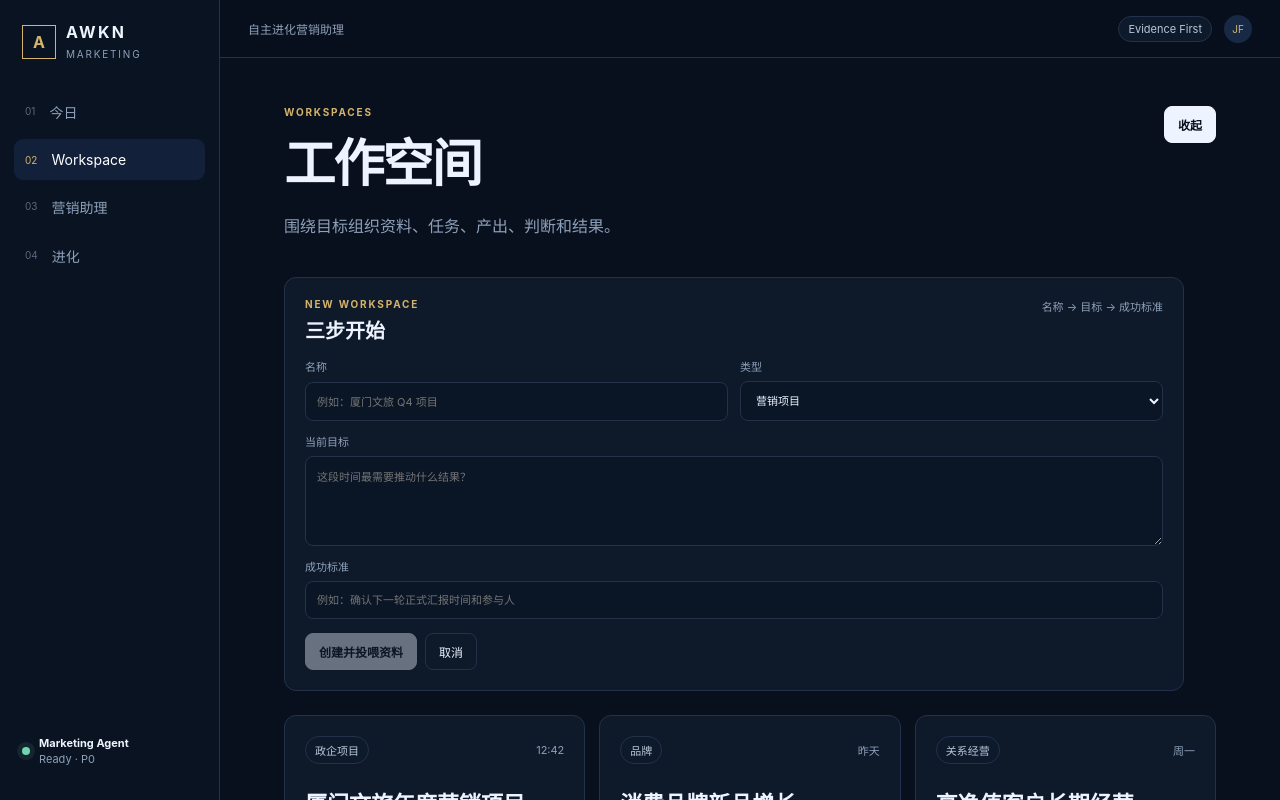
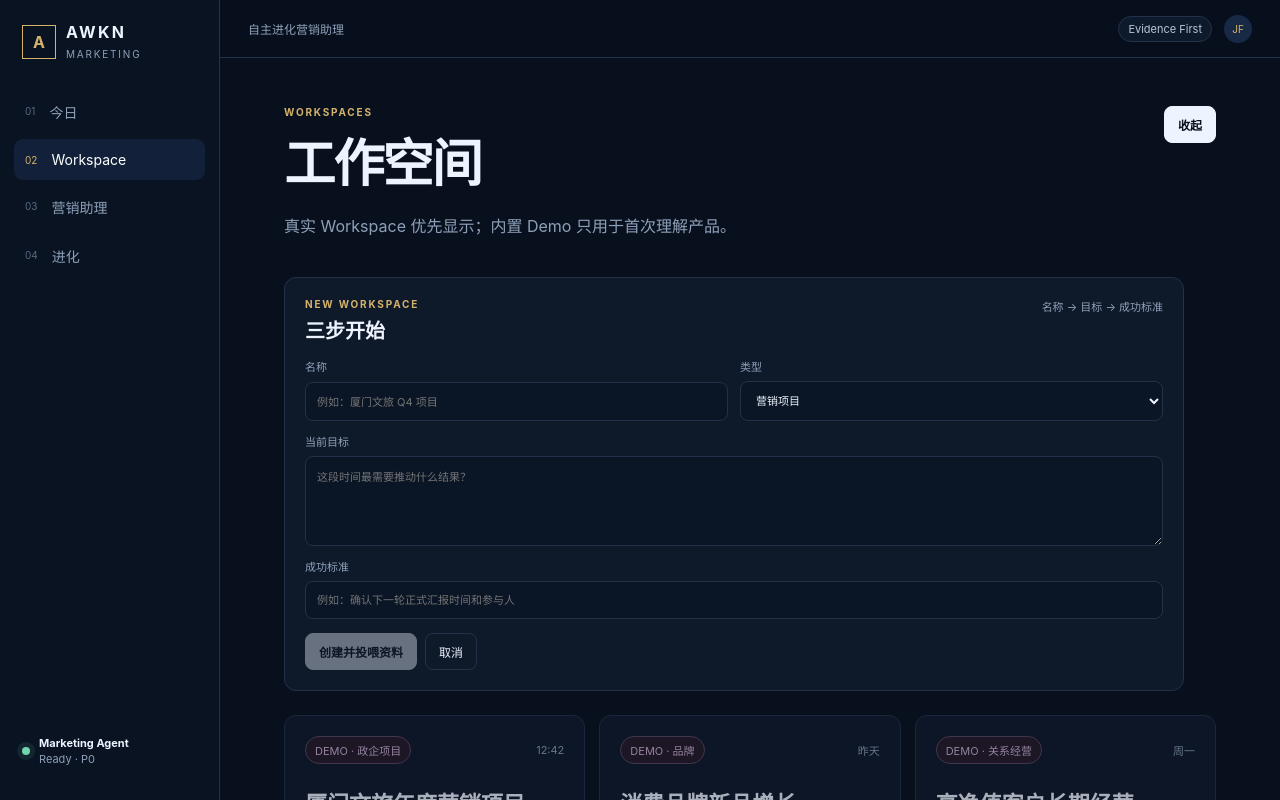
Before and after one commit to AWKN-Lab/marketing, a Next.js app: page /workspaces in a window 1280 px wide. Both pictures are taken after a click on the button "新建 Workspace". Shown: the top 800 px of the page. Built offline with nearby package versions, Linux system fonts and the light colour scheme.

Commit message:
fix: isolate demo data from real P0 state

```diff
--- a/app/workspaces/page.tsx
+++ b/app/workspaces/page.tsx
@@ -2,5 +2,5 @@ import { WorkspaceIndexClient } from "@/components/workspace-index-client";
 import { workspaces } from "@/lib/mock-data";
 
 export default function WorkspacesPage() {
-  return <WorkspaceIndexClient baseWorkspaces={workspaces.map(({ activeTaskId, context, materials, tasks, ...workspace }) => workspace)} />;
+  return <WorkspaceIndexClient baseWorkspaces={workspaces.map(({ activeTaskId, context, materials, tasks, ...workspace }) => ({ ...workspace, isDemo: true }))} />;
 }
--- a/components/task-workbench.tsx
+++ b/components/task-workbench.tsx
@@ -6,8 +6,9 @@ import { EvidenceDrawer } from "@/components/evidence-drawer";
 import { TaskConversation } from "@/components/task-conversation";
 
 export function TaskWorkbench({ task }: { task: MarketingTask }) {
+  const isLocal = task.id.startsWith("local-task-");
   return <main className="task-page">
-    <header className="task-header"><div><p className="eyebrow">{task.workspaceName} / {task.type}</p><h1>{task.title}</h1><p className="muted">目标：{task.goal}</p></div><div className="row gap-sm"><EvidenceDrawer scopeId={task.workspaceId}/><button className="button primary">继续运行</button></div></header>
+    <header className="task-header"><div><p className="eyebrow">{task.workspaceName} / {task.type}{isLocal ? "" : " / DEMO"}</p><h1>{task.title}</h1><p className="muted">目标：{task.goal}</p></div><div className="row gap-sm"><EvidenceDrawer scopeId={task.workspaceId} includeDemo={!isLocal}/><button className="button primary">继续运行</button></div></header>
     <div className="task-grid"><TaskConversation task={task} /><ArtifactWorkspace taskId={task.id} workspaceId={task.workspaceId} taskType={task.type} taskGoal={task.goal} title={task.artifact.title} aiDraft={task.artifact.aiDraft} initialFinal={task.artifact.userFinal} /></div>
   </main>;
 }
--- a/components/workspace-index-client.tsx
+++ b/components/workspace-index-client.tsx
@@ -6,7 +6,7 @@ import { useState } from "react";
 import { usePersistedState } from "@/lib/use-persisted-state";
 import { createLocalWorkspace, LOCAL_WORKSPACES_KEY, type LocalWorkspace } from "@/lib/workspace-store";
 
-type WorkspaceCard = LocalWorkspace;
+type WorkspaceCard = LocalWorkspace & { isDemo?: boolean };
 
 export function WorkspaceIndexClient({ baseWorkspaces }: { baseWorkspaces: WorkspaceCard[] }) {
   const router = useRouter();
@@ -16,7 +16,7 @@ export function WorkspaceIndexClient({ baseWorkspaces }: { baseWorkspaces: Works
   const [type, setType] = useState("营销项目");
   const [goal, setGoal] = useState("");
   const [successCriteria, setSuccessCriteria] = useState("");
-  const all = [...localWorkspaces, ...baseWorkspaces];
+  const all: WorkspaceCard[] = [...localWorkspaces.map((workspace) => ({ ...workspace, isDemo: false })), ...baseWorkspaces];
 
   function submit() {
     if (!name.trim() || !goal.trim()) return;
@@ -25,33 +25,9 @@ export function WorkspaceIndexClient({ baseWorkspaces }: { baseWorkspaces: Works
     router.push(`/workspaces/${workspace.id}`);
   }
 
-  return (
-    <main className="page stack-lg">
-      <header className="page-header">
-        <div><p className="eyebrow">WORKSPACES</p><h1>工作空间</h1><p className="muted">围绕目标组织资料、任务、产出、判断和结果。</p></div>
-        <button className="button primary" onClick={() => setCreating((value) => !value)}>{creating ? "收起" : "新建 Workspace"}</button>
-      </header>
-
-      {creating && <section className="create-workspace panel stack-md">
-        <div className="section-title"><div><p className="eyebrow">NEW WORKSPACE</p><h2>三步开始</h2></div><span className="muted small">名称 → 目标 → 成功标准</span></div>
-        <div className="form-grid">
-          <label><span>名称</span><input value={name} onChange={(e) => setName(e.target.value)} placeholder="例如：厦门文旅 Q4 项目" /></label>
-          <label><span>类型</span><select value={type} onChange={(e) => setType(e.target.value)}><option>营销项目</option><option>政企项目</option><option>品牌</option><option>长期课题</option><option>关系经营</option></select></label>
-          <label className="span-2"><span>当前目标</span><textarea value={goal} onChange={(e) => setGoal(e.target.value)} placeholder="这段时间最需要推动什么结果？" /></label>
-          <label className="span-2"><span>成功标准</span><input value={successCriteria} onChange={(e) => setSuccessCriteria(e.target.value)} placeholder="例如：确认下一轮正式汇报时间和参与人" /></label>
-        </div>
-        <div className="row gap-sm"><button className="button primary" onClick={submit} disabled={!name.trim() || !goal.trim()}>创建并投喂资料</button><button className="button ghost" onClick={() => setCreating(false)}>取消</button></div>
-      </section>}
-
-      <section className="workspace-grid">
-        {all.map((workspace) => (
-          <Link className="workspace-card" href={`/workspaces/${workspace.id}`} key={workspace.id}>
-            <div className="row between"><span className="badge">{workspace.type}</span><span className="muted small">{workspace.updatedAt}</span></div>
-            <h2>{workspace.name}</h2><p>{workspace.goal}</p>
-            <div className="metric-row"><span>任务 {workspace.taskCount}</span><span>资料 {workspace.materialCount}</span><span>经验 {workspace.experienceCount}</span></div>
-          </Link>
-        ))}
-      </section>
-    </main>
-  );
+  return <main className="page stack-lg">
+    <header className="page-header"><div><p className="eyebrow">WORKSPACES</p><h1>工作空间</h1><p className="muted">真实 Workspace 优先显示；内置 Demo 只用于首次理解产品。</p></div><button className="button primary" onClick={() => setCreating((value) => !value)}>{creating ? "收起" : "新建 Workspace"}</button></header>
+    {creating && <section className="create-workspace panel stack-md"><div className="section-title"><div><p className="eyebrow">NEW WORKSPACE</p><h2>三步开始</h2></div><span className="muted small">名称 → 目标 → 成功标准</span></div><div className="form-grid"><label><span>名称</span><input value={name} onChange={(e) => setName(e.target.value)} placeholder="例如：厦门文旅 Q4 项目" /></label><label><span>类型</span><select value={type} onChange={(e) => setType(e.target.value)}><option>营销项目</option><option>政企项目</option><option>品牌</option><option>长期课题</option><option>关系经营</option></select></label><label className="span-2"><span>当前目标</span><textarea value={goal} onChange={(e) => setGoal(e.target.value)} placeholder="这段时间最需要推动什么结果？" /></label><label className="span-2"><span>成功标准</span><input value={successCriteria} onChange={(e) => setSuccessCriteria(e.target.value)} placeholder="例如：确认下一轮正式汇报时间和参与人" /></label></div><div className="row gap-sm"><button className="button primary" onClick={submit} disabled={!name.trim() || !goal.trim()}>创建并投喂资料</button><button className="button ghost" onClick={() => setCreating(false)}>取消</button></div></section>}
+    <section className="workspace-grid">{all.map((workspace) => <Link className={`workspace-card ${workspace.isDemo ? "demo-card" : ""}`} href={`/workspaces/${workspace.id}`} key={workspace.id}><div className="row between"><span className={`badge ${workspace.isDemo ? "demo-badge" : ""}`}>{workspace.isDemo ? `DEMO · ${workspace.type}` : workspace.type}</span><span className="muted small">{workspace.updatedAt}</span></div><h2>{workspace.name}</h2><p>{workspace.goal}</p><div className="metric-row"><span>任务 {workspace.taskCount}</span><span>资料 {workspace.materialCount}</span><span>经验 {workspace.experienceCount}</span></div></Link>)}</section>
+  </main>;
 }
```
Also changed, not shown: components/evidence-drawer.tsx (+6 -4 lines), components/evolution-review.tsx (+8 -4 lines), components/today-dashboard.tsx (+7 -10 lines), app/globals.css.
